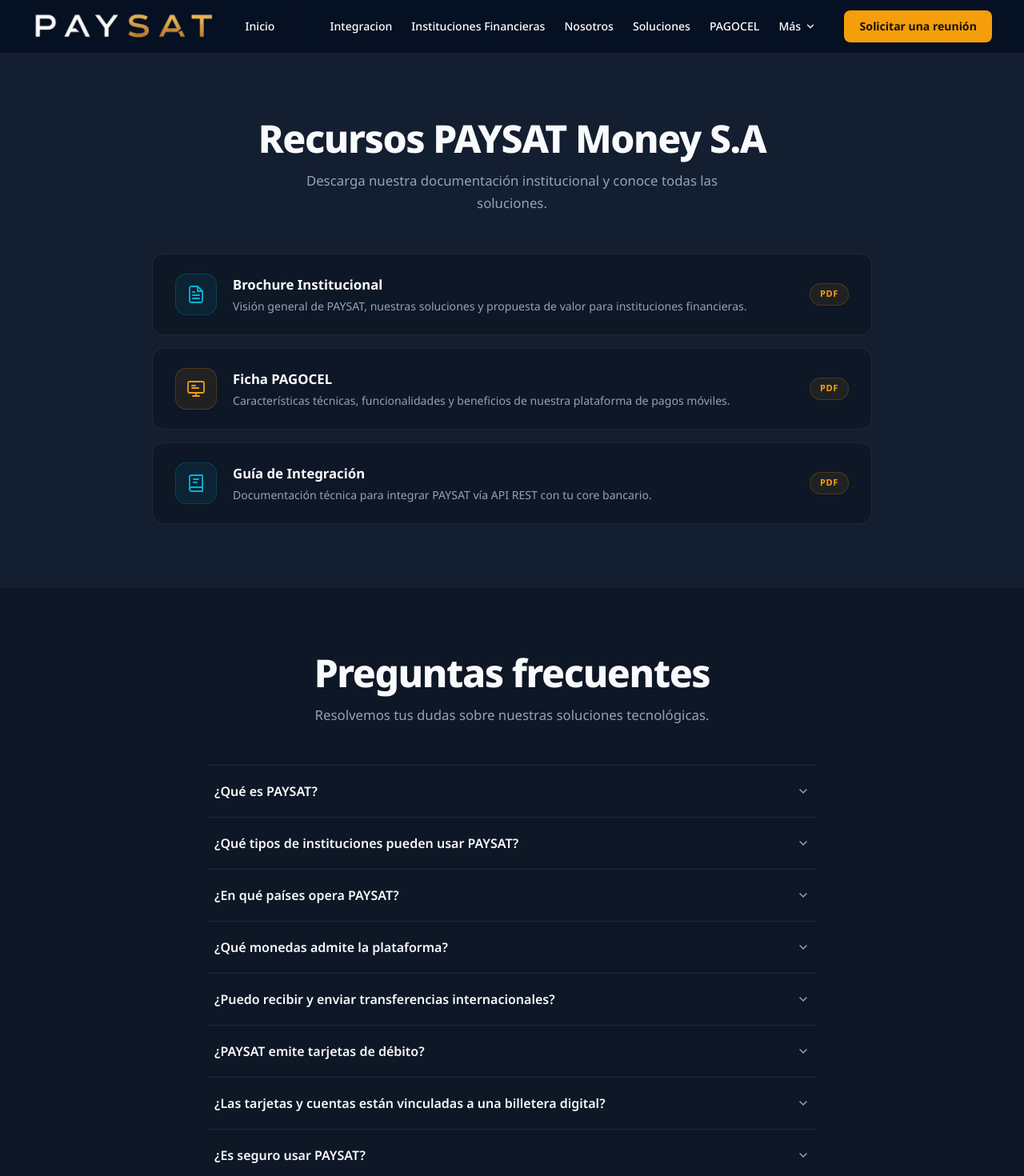
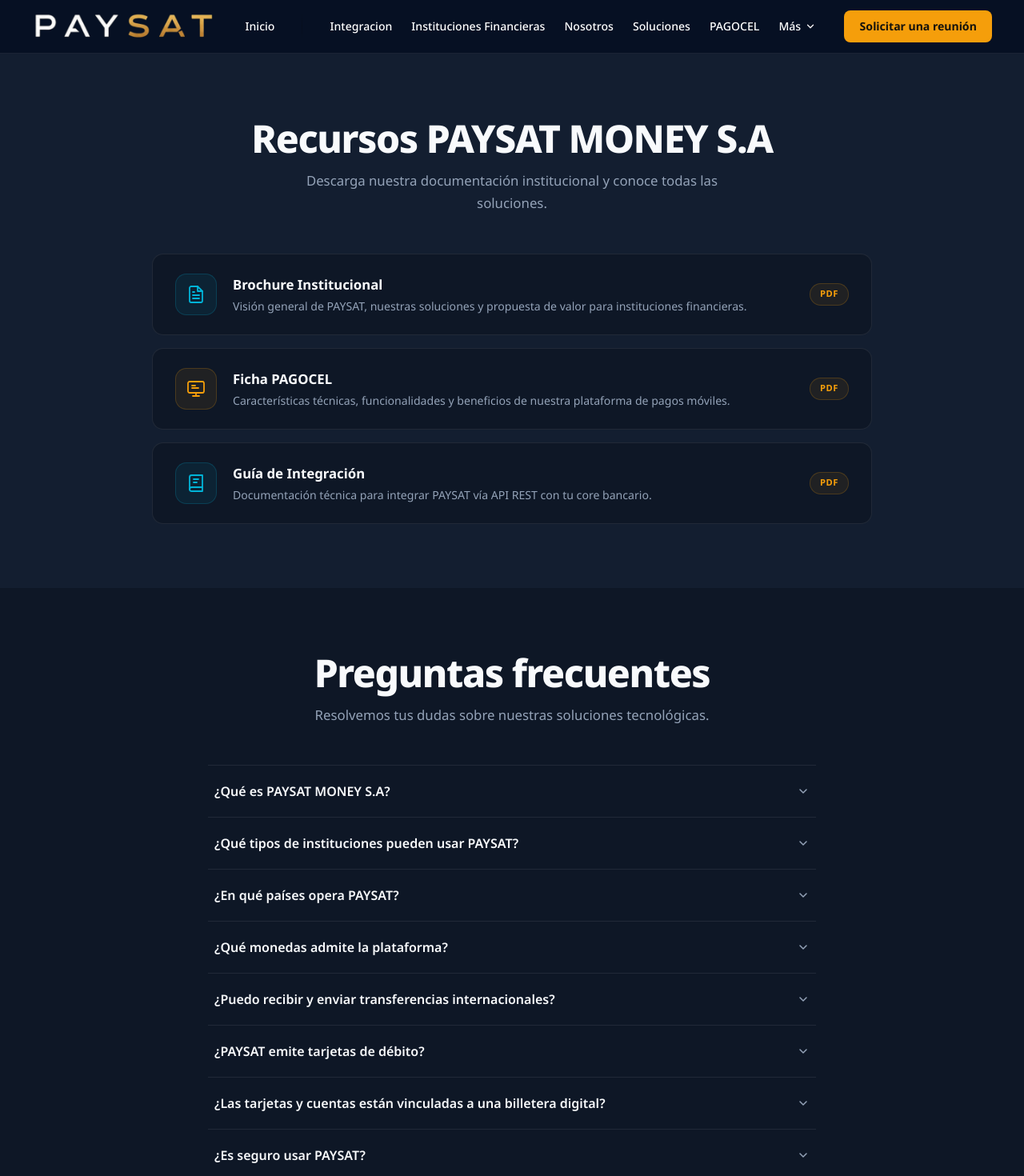
Before and after one commit to Guasmo/paysat-s.a, an Angular app: page /recursos in a window 1280 px wide. Shown: the top 1470 px of the page at 80% size. Built offline with nearby package versions, Linux system fonts and the light colour scheme.

Commit message:
fix(recursos): standardize company name and fix FAQ typo

```diff
--- a/src/app/pages/recursos/recursos.html
+++ b/src/app/pages/recursos/recursos.html
@@ -7,7 +7,7 @@
 =============================================== -->
 <section class="rec-downloads" aria-labelledby="rec-downloads-heading">
   <div class="rec-downloads-inner">
-    <h2 id="rec-downloads-heading" class="rec-section-title">Recursos PAYSAT Money S.A</h2>
+    <h2 id="rec-downloads-heading" class="rec-section-title">Recursos PAYSAT MONEY S.A</h2>
     <p class="rec-section-sub">Descarga nuestra documentación institucional y conoce todas las soluciones.</p>
 
     <div class="rec-downloads-grid">
--- a/src/app/pages/recursos/recursos.ts
+++ b/src/app/pages/recursos/recursos.ts
@@ -19,8 +19,8 @@
   faqs: FaqItem[] = [
     {
       id: 1,
-      question: '¿Qué es PAYSAT?',
-      answer: 'PAYSAT Money S.A. es una empresa de tecnología financiera que ofrece infraestructura tecnológica para instituciones financieras. No somos un banco; prestamos servicios tecnológicos como integración bancaria, pagos móviles, wallets digitales, KYC, AML y monitoreo de fraude.',
+      question: '¿Qué es PAYSAT MONEY S.A?',
+      answer: 'PAYSAT MONEY S.A. es una empresa de tecnología financiera que ofrece infraestructura tecnológica para instituciones financieras. No somos un banco; prestamos servicios tecnológicos como integración bancaria, pagos móviles, wallets digitales, KYC, AML y monitoreo de fraude.',
       open: false,
       height: 0,
     },
@@ -55,7 +55,7 @@
     {
       id: 6,
       question: '¿PAYSAT emite tarjetas de débito?',
-      answer: 'PAYSAT提供 tecnología para emisión y gestión de tarjetas de débito y crédito bajo tu marca, con soporte para chip EMV y pagos sin contacto. La emisión real la realiza la institución financiera regulada.',
+      answer: 'PAYSAT ofrece tecnología para emisión y gestión de tarjetas de débito y crédito bajo tu marca, con soporte para chip EMV y pagos sin contacto. La emisión real la realiza la institución financiera regulada.',
       open: false,
       height: 0,
     },
@@ -83,7 +83,7 @@
     {
       id: 10,
       question: '¿PAYSAT es un banco?',
-      answer: 'No. PAYSAT Money S.A. es una empresa de tecnología financiera que presta servicios tecnológicos. No recibe depósitos, no otorga créditos y no realiza intermediación financiera directa. Todas las operaciones financieras son procesadas por la institución regulada correspondiente.',
+      answer: 'No. PAYSAT MONEY S.A. es una empresa de tecnología financiera que presta servicios tecnológicos. No recibe depósitos, no otorga créditos y no realiza intermediación financiera directa. Todas las operaciones financieras son procesadas por la institución regulada correspondiente.',
       open: false,
       height: 0,
     },
```
